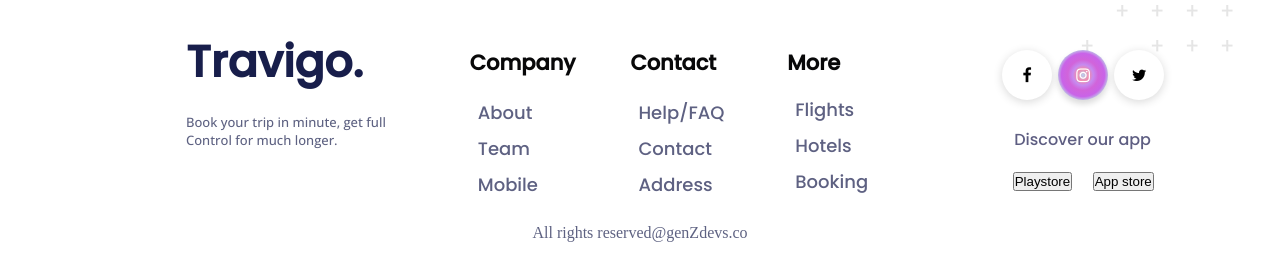
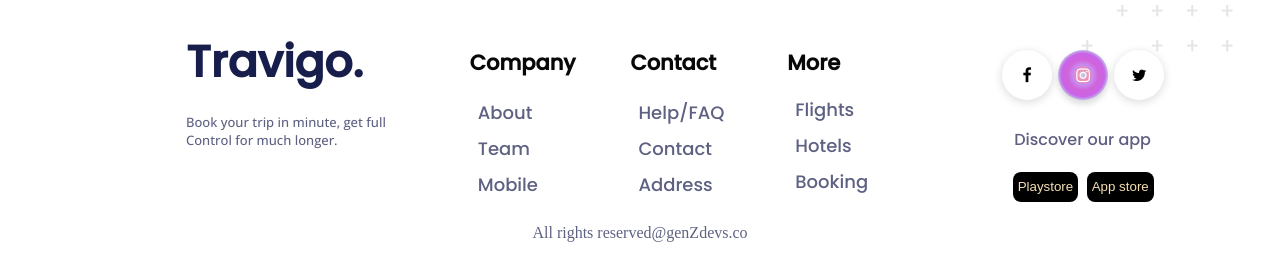
Before and after one commit to abdoelhadere-bit/Travigo-Design, a plain HTML site: page index.html in a window 1280 px wide. Shown: the part 1675-1949 px from the top of the page. Drawn offline with nearby package versions, Linux system fonts and the light colour scheme; a web font is replaced by a local one.

Commit message:
modify home page

```diff
--- a/style.css
+++ b/style.css
@@ -500,6 +500,16 @@ margin-top: 18%;
     display: flex;
     justify-content: space-between;
     margin: 0 8%;
+}
+.social_download button{
+    border: none;
+    /* font-size: 17px; */
+    padding: 5px 5px;
+    color: wheat;
+    background-color: #000;
+    border-radius: .5rem;
+    height: 30px;
+    cursor: pointer;
 }
 /* ***************** */
 /* Destination page */
```
